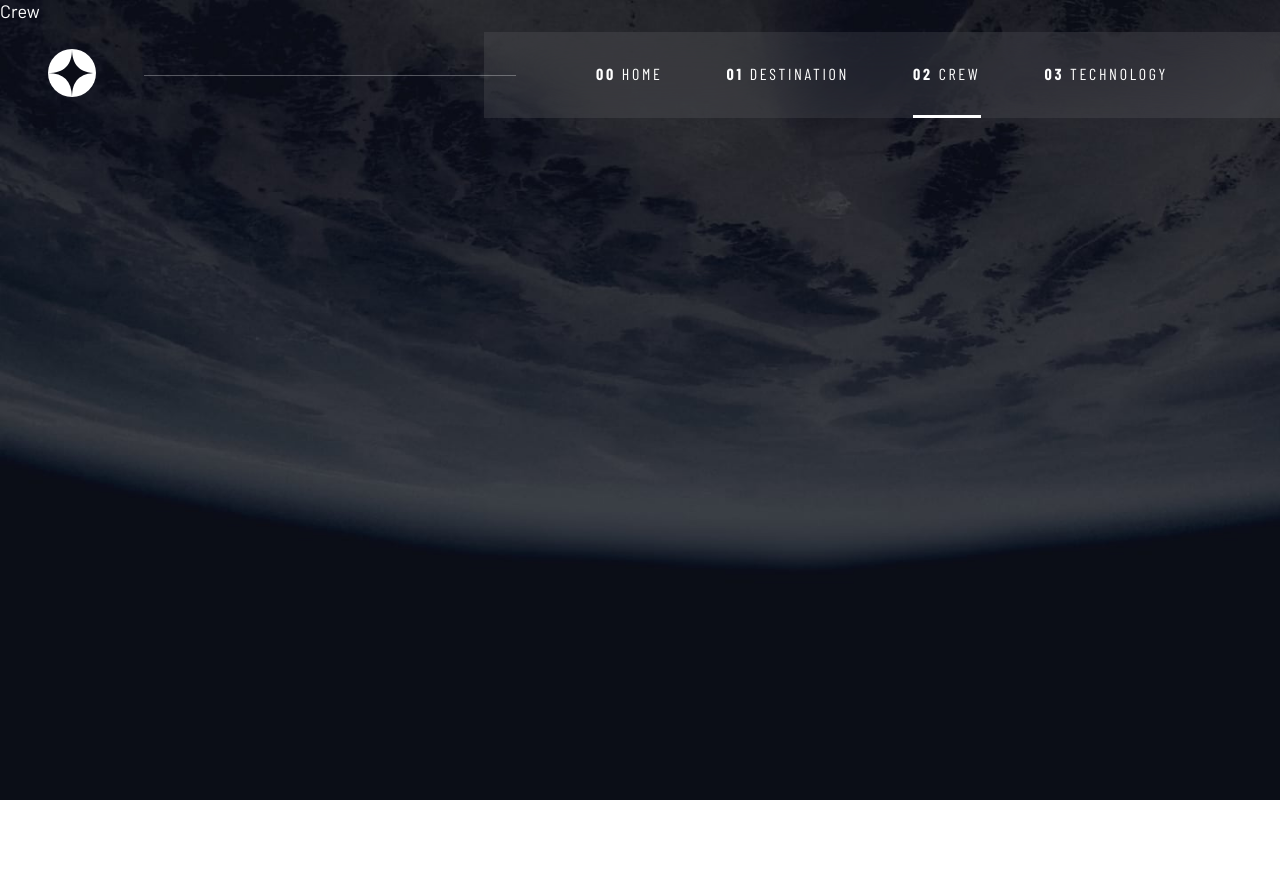
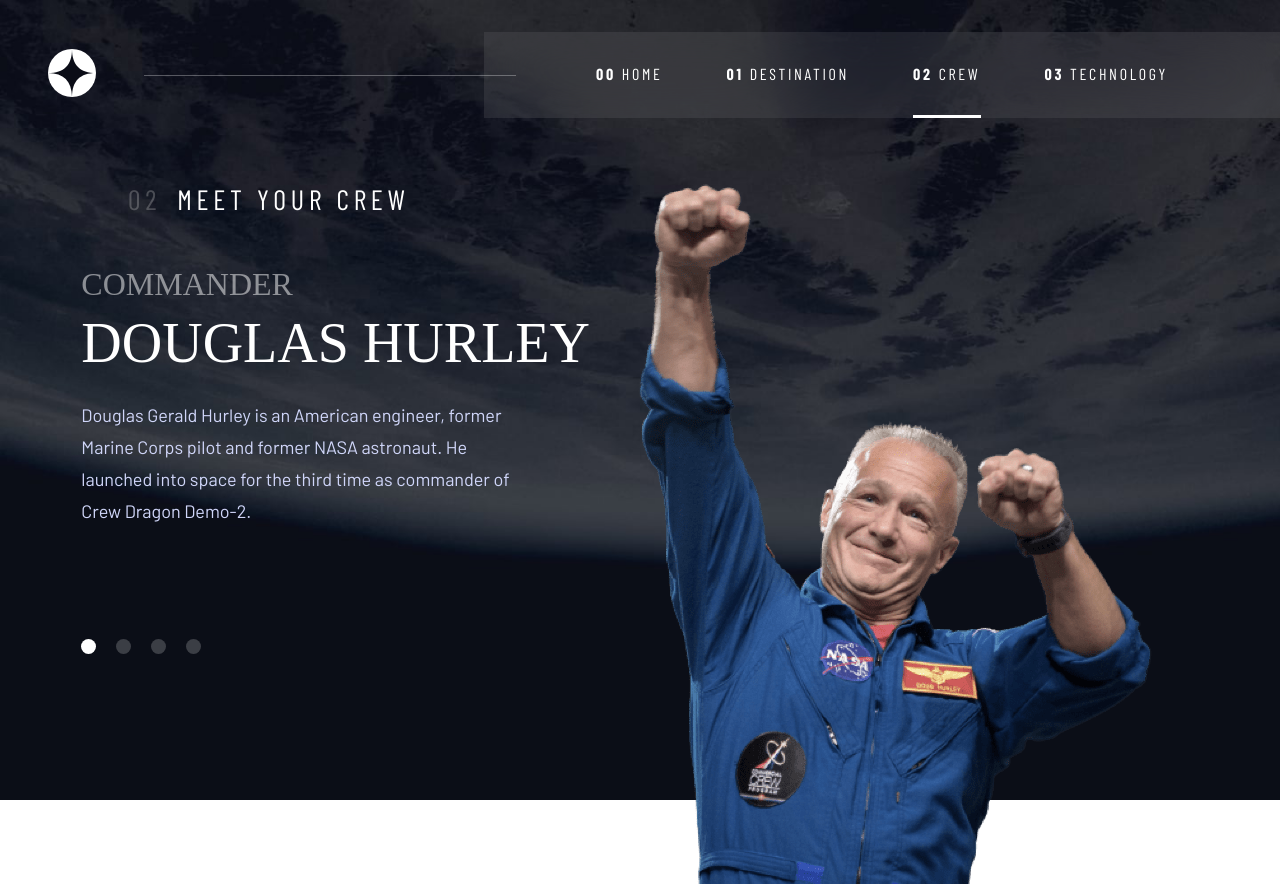
Before and after one commit to chazn3x/space-tourism, a Vue app: page /crew in a window 1280 px wide. Before the commit the page ends 800 px from the top, so only its background shows below. Built offline with nearby package versions, Linux system fonts and the light colour scheme; a web font is replaced by a local one.

Commit message:
crew page

```diff
--- a/src/App.vue
+++ b/src/App.vue
@@ -6,55 +6,12 @@
 <script>
 import Header from './components/macro/Header.vue'
 import Main from './components/macro/Main.vue'
-// import data from './data/data.js'
 
 export default {
   name: 'App',
-  components: {Header, Main},
-  data() {
-    return {
-      // data
-    }
-  },
-  provide() {
-    let device = ''
-    window.innerWidth < 768 ?
-      device = 'mobile' :
-        window.innerWidth < 992 ?
-          device = 'tablet' :
-            device = 'desktop'
-    window.addEventListener('resize', () => {
-      window.innerWidth < 768 ?
-        device = 'mobile' :
-          window.innerWidth < 992 ?
-            device = 'tablet' :
-              device = 'desktop'
-    })
-    return {
-      device
-    }
-  },
-  // computed: {
-  //   device() {
-  //     let device = ''
-  //     window.innerWidth < 768 ?
-  //       device = 'mobile' :
-  //         window.innerWidth < 992 ?
-  //           device = 'tablet' :
-  //             device = 'desktop'
-  //     window.addEventListener('resize', () => {
-  //       window.innerWidth < 768 ?
-  //         device = 'mobile' :
-  //           window.innerWidth < 992 ?
-  //             device = 'tablet' :
-  //               device = 'desktop'
-  //     })
-  //     return device
-  //   }
-  // }
+  components: {Header, Main}
 }
 </script>
-
 
 <style lang="scss">
 @import './assets/style/index.scss';
--- a/src/assets/style/index.scss
+++ b/src/assets/style/index.scss
@@ -34,10 +34,22 @@ h2 {
   }
 }
 h3 {
-  font-size: 56px;
+  font-size: 24px;
+  @media screen and (min-width: $tablet) {
+    font-size: 40px;
+  }
+  @media screen and (min-width: $desktop) {
+    font-size: 56px;
+  }
 }
 h4 {
-  font-size: 32px;
+  font-size: 16px;
+  @media screen and (min-width: $tablet) {
+    font-size: 24px;
+  }
+  @media screen and (min-width: $desktop) {
+    font-size: 32px;
+  }
 }
 h5, .sub-heading-2, nav {
   font-family: 'Barlow Condensed', sans-serif;
@@ -87,6 +99,8 @@ nav {
 // commons
 .background {
   position: fixed;
+  top: 0;
+  left: 0;
   width: 100%;
   height: 100%;
   z-index: -1;
--- a/src/components/macro/Header.vue
+++ b/src/components/macro/Header.vue
@@ -75,7 +75,9 @@ export default {
 <style lang="scss" scoped>
 @import '../../assets/style/variables.scss';
 .header {
-  position: fixed;
+  position: sticky;
+  top: 0;
+  left: 0;
   display: flex;
   justify-content: space-between;
   align-items: center;
--- a/src/components/macro/Main.vue
+++ b/src/components/macro/Main.vue
@@ -9,7 +9,3 @@ export default {
   name: 'MainComponent'
 }
 </script>
-
-<style lang="scss" scoped>
-
-</style>
--- a/src/data/data.json
+++ b/src/data/data.json
@@ -45,8 +45,8 @@
     {
       "name": "Douglas Hurley",
       "images": {
-        "png": "./assets/crew/image-douglas-hurley.png",
-        "webp": "./assets/crew/image-douglas-hurley.webp"
+        "png": "image-douglas-hurley.png",
+        "webp": "image-douglas-hurley.webp"
       },
       "role": "Commander",
       "bio": "Douglas Gerald Hurley is an American engineer, former Marine Corps pilot and former NASA astronaut. He launched into space for the third time as commander of Crew Dragon Demo-2."
@@ -54,8 +54,8 @@
     {
       "name": "Mark Shuttleworth",
       "images": {
-        "png": "./assets/crew/image-mark-shuttleworth.png",
-        "webp": "./assets/crew/image-mark-shuttleworth.webp"
+        "png": "image-mark-shuttleworth.png",
+        "webp": "image-mark-shuttleworth.webp"
       },
       "role": "Mission Specialist",
       "bio": "Mark Richard Shuttleworth is the founder and CEO of Canonical, the company behind the Linux-based Ubuntu operating system. Shuttleworth became the first South African to travel to space as a space tourist."
@@ -63,8 +63,8 @@
     {
       "name": "Victor Glover",
       "images": {
-        "png": "./assets/crew/image-victor-glover.png",
-        "webp": "./assets/crew/image-victor-glover.webp"
+        "png": "image-victor-glover.png",
+        "webp": "image-victor-glover.webp"
       },
       "role": "Pilot",
       "bio": "Pilot on the first operational flight of the SpaceX Crew Dragon to the International Space Station. Glover is a commander in the U.S. Navy where he pilots an F/A-18.He was a crew member of Expedition 64, and served as a station systems flight engineer."
@@ -72,8 +72,8 @@
     {
       "name": "Anousheh Ansari",
       "images": {
-        "png": "./assets/crew/image-anousheh-ansari.png",
-        "webp": "./assets/crew/image-anousheh-ansari.webp"
+        "png": "image-anousheh-ansari.png",
+        "webp": "image-anousheh-ansari.webp"
       },
       "role": "Flight Engineer",
       "bio": "Anousheh Ansari is an Iranian American engineer and co-founder of Prodea Systems. Ansari was the fourth self-funded space tourist, the first self-funded woman to fly to the ISS, and the first Iranian in space."
--- a/src/views/Crew.vue
+++ b/src/views/Crew.vue
@@ -1,22 +1,161 @@
 <template>
-<div class="background"></div>
-  Crew
+  <div class="background"></div>
+  <div class="container">
+    <h5><span class="number">02</span>MEET YOUR CREW</h5>
+    <div class="content">
+      <div class="crew-image">
+        <img :src="require(`../assets/crew/${data.crew[index].images.png}`)" :alt="data.crew[index].name + ' image'">
+      </div>
+      <div class="text">
+        <div class="section-dots">
+          <div class="dot" v-for="(member, i) in data.crew" :key="i" @click="index = i" :class="{'active' : index == i}"></div>
+        </div>
+        <div class="info">
+          <h4 class="role">{{data.crew[index].role.toUpperCase()}}</h4>
+          <h3 class="name">{{data.crew[index].name.toUpperCase()}}</h3>
+          <p class="paragraph">{{data.crew[index].bio}}</p>
+        </div>
+      </div>
+    </div>
+  </div>
 </template>
 
 <script>
+import data from '../data/data.json'
 export default {
-  name: 'CrewView'
+  name: 'CrewView',
+  data() {
+    return {
+      data,
+      index: 0
+    }
+  },
 }
 </script>
 
 <style lang="scss" scoped>
+@import '../assets/style/variables.scss';
 .background {
   background-image: url('../assets/crew/background-crew-mobile.jpg');
-  @media screen and (min-width: 768px) {
+  @media screen and (min-width: $tablet) {
     background-image: url('../assets/crew/background-crew-tablet.jpg');
   }
-  @media screen and (min-width: 992px) {
+  @media screen and (min-width: $desktop) {
     background-image: url('../assets/crew/background-crew-desktop.jpg');
   }
 }
+.container {
+  width: 100%;
+  max-width: 1400px;
+  margin: 0 auto;
+  padding: 0 1rem;
+  text-align: center;
+  @media screen and (min-width: $tablet) {
+    padding: 3rem 3rem 0;
+    h5 {
+      text-align: left;
+    }
+  }
+  @media screen and (min-width: $desktop) {
+    padding: 4rem 8rem 0;
+    text-align: left;
+  }
+  .content {
+    padding: 0 1rem;
+    height: 100%;
+    display: flex;
+    flex-direction: column;
+    @media screen and (min-width: $tablet) {
+      padding: 0 8rem;
+      flex-direction: column-reverse;
+    }
+    @media screen and (min-width: $desktop) {
+      flex-direction: row-reverse;
+      padding: 0;
+    }
+    .crew-image {
+      margin: 3rem auto;
+      width: 100%;
+      height: 250px;
+      border-bottom: 1px solid rgba(255,255,255,.3);
+      img {
+        display: block;
+        margin: 0 auto;
+        height: 100%;
+      }
+      @media screen and (min-width: $tablet) {
+        border-bottom: none;
+        height: 570px;
+        margin: 0 auto;
+      }
+      @media screen and (min-width: $desktop) {
+        margin-top: -2rem;
+        margin-left: 3rem;
+        height: 100%;
+      }
+    }
+    .text {
+      display: flex;
+      flex-direction: column;
+      @media screen and (min-width: $tablet) {
+        margin-top: 50px;
+        flex-direction: column-reverse;
+        justify-content: flex-end;
+      }
+      .section-dots {
+        margin-bottom: 2rem;
+        display: flex;
+        justify-content: center;
+        @media screen and (min-width: $desktop) {
+          justify-content: flex-start;
+        }
+        .dot {
+          margin: 0 10px;
+          cursor: pointer;
+          background-color: rgba(255,255,255,.2);
+          width: 10px;
+          height: 10px;
+          border-radius: 50%;
+          transition: background-color .2s;
+          &.active {
+            background-color: $white;
+          }
+          @media screen and (min-width: $desktop) {
+            width: 15px;
+            height: 15px;
+            margin-top: 4rem;
+            &:first-of-type {
+              margin-left: 0;
+            }
+            &:not(.active):hover {
+              background-color: rgba(255,255,255,.5);
+            }
+          }
+        }
+      }
+      .info {
+        .name {
+          @media screen and (min-width: $desktop) {
+            width: max-content;
+          }
+        }
+        .role {
+          color: rgba(255,255,255,.5);
+          margin-bottom: .5rem;
+        }
+        .paragraph {
+          padding-bottom: 1rem;
+          margin-top: 1.5rem;
+          @media screen and (min-width: $tablet) {
+            padding-bottom: 3rem;
+          }
+          @media screen and (min-width: $desktop) {
+            display: block;
+            max-width: 450px;
+          }
+        }
+      }
+    }
+  }
+}
 </style>
--- a/src/views/Destination.vue
+++ b/src/views/Destination.vue
@@ -6,7 +6,7 @@
       <img class="destination-image" :src="require(`../assets/destination/${data.destinations[index].images.png}`)" :alt="data.destinations[index].name + ' image'">
       <div class="text">
         <nav class="section-links">
-          <a class="link" v-for="(link, i) in links" :key="i" @click="index = i" :class="{'active' : index == i}">{{link}}</a>
+          <a class="link" v-for="(link, i) in data.destinations" :key="i" @click="index = i" :class="{'active' : index == i}">{{link.name.toUpperCase()}}</a>
         </nav>
         <h2 class="title">{{data.destinations[index].name.toUpperCase()}}</h2>
         <p class="paragraph">{{data.destinations[index].description}}</p>
@@ -32,8 +32,7 @@ export default {
   data() {
     return {
       data,
-      index: 0,
-      links: ['MOON', 'MARS', 'EUROPA', 'TITAN']
+      index: 0
     }
   },
   methods: {
@@ -58,16 +57,16 @@ export default {
   max-width: 1400px;
   height: 100%;
   margin: 0 auto;
-  padding: 90px 1rem 2rem;
+  padding: 0 1rem 2rem;
   text-align: center;
   @media screen and (min-width: $tablet) {
-    padding: 120px 3rem 2rem;
+    padding: 3rem 3rem 2rem;
     h5 {
       text-align: left;
     }
   }
   @media screen and (min-width: $desktop) {
-    padding: 200px 8rem 2rem;
+    padding: 4rem 8rem 2rem;
     text-align: left;
   }
   .content {
--- a/src/views/Home.vue
+++ b/src/views/Home.vue
@@ -34,15 +34,15 @@ export default {
   max-width: 1400px;
   height: 100%;
   margin: 0 auto;
-  padding: 120px 2rem 2rem;
+  padding: 3rem 2rem 0;
   text-align: center;
   display: flex;
   flex-direction: column;
   @media screen and (min-width: $tablet) {
-    padding-top: 200px;
+    padding: 6rem 2rem 0;
   }
   @media screen and (min-width: $desktop) {
-    padding: 280px 150px 2rem;
+    padding: 200px 150px 2rem;
     text-align: left;
     flex-direction: row;
   }
```
